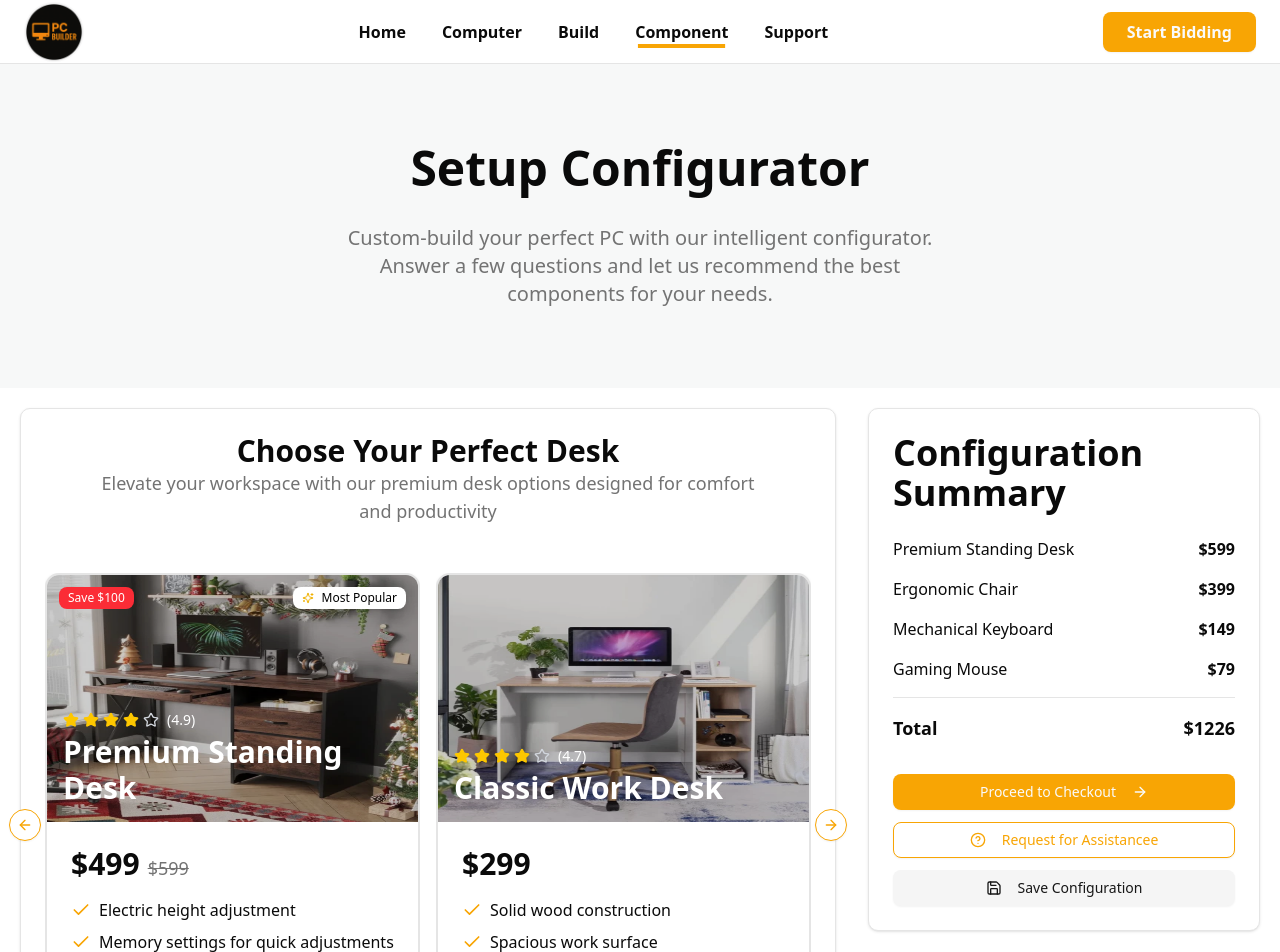
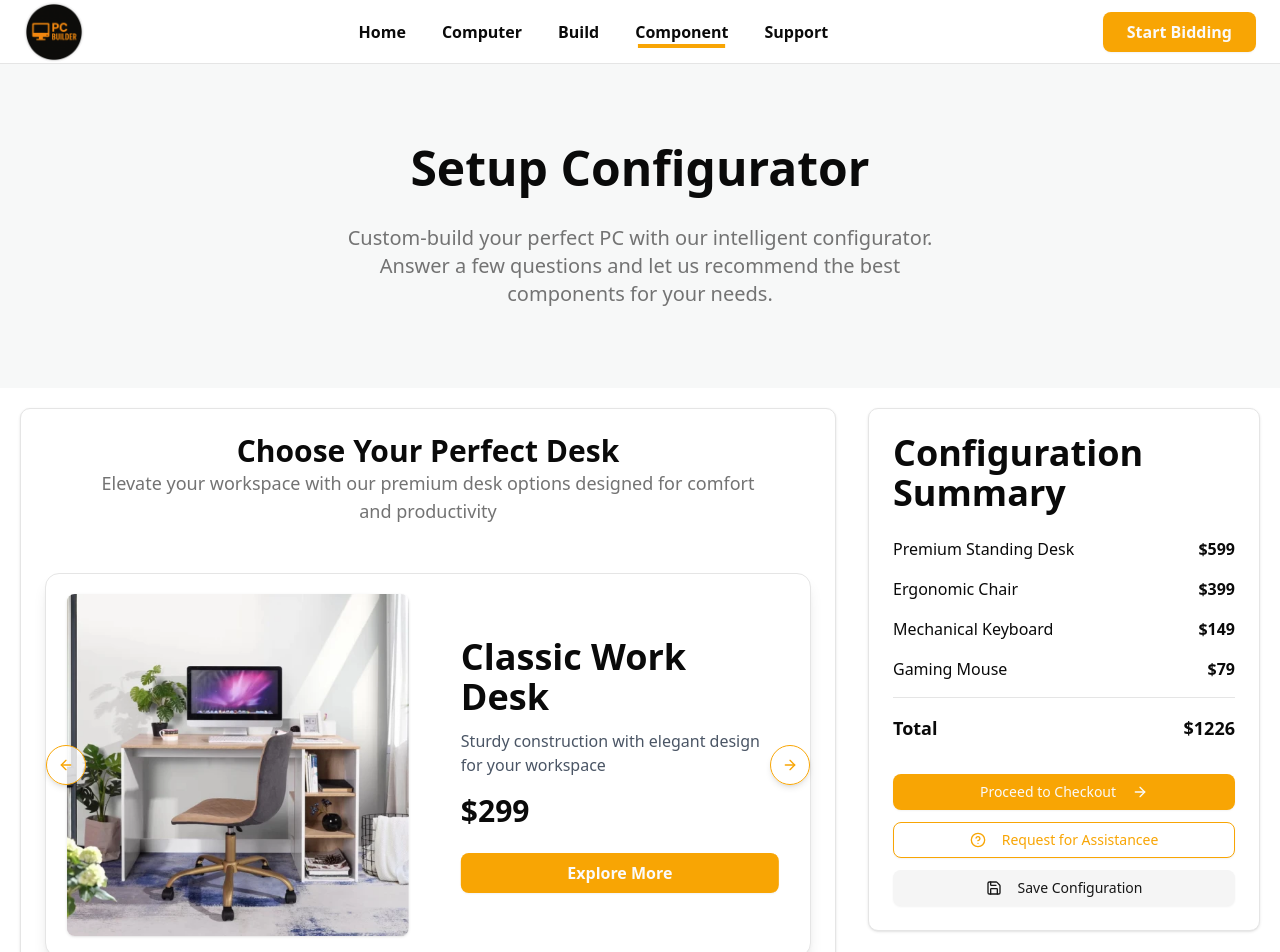
Before and after one commit to alphasspase/custom-pc-builder, a Next.js app: page /component in a window 1280 px wide. Shown: the top 952 px of the page. Built offline with nearby package versions, Linux system fonts and the light colour scheme.

Commit message:
create modal for product selection

```diff
--- /dev/null
+++ b/src/app/component/_components/ProductBanner.tsx
@@ -0,0 +1,135 @@
+'use client';
+
+import { useState, useEffect, useRef } from 'react';
+import type { EmblaCarouselType } from 'embla-carousel';
+import Image from 'next/image';
+import { Card, CardContent } from '@/components/ui/card';
+import {
+  Carousel,
+  CarouselContent,
+  CarouselItem,
+  CarouselNext,
+  CarouselPrevious,
+  type CarouselApi,
+} from '@/components/ui/carousel';
+import { ProductCarousalProps } from '../type';
+import { ProductModal } from './ProductModal';
+import { AspectRatio } from '@radix-ui/react-aspect-ratio';
+
+export default function ProductBanner({
+  products,
+  title,
+  description,
+}: ProductCarousalProps) {
+  const [api, setApi] = useState<CarouselApi>();
+  // eslint-disable-next-line @typescript-eslint/no-unused-vars
+  const [current, setCurrent] = useState(0);
+  const [isAutoPlaying, setIsAutoPlaying] = useState(true);
+  const intervalRef = useRef<NodeJS.Timeout | null>(null);
+
+  // Update current index when carousel changes
+  useEffect(() => {
+    if (!api) return;
+
+    const onChange = (emblaApi: EmblaCarouselType) => {
+      setCurrent(emblaApi.selectedScrollSnap());
+    };
+
+    api.on('select', onChange);
+
+    return () => {
+      api.off('select', onChange);
+    };
+  }, [api]);
+
+  // Auto-play functionality
+  useEffect(() => {
+    if (!api || !isAutoPlaying) {
+      if (intervalRef.current) {
+        clearInterval(intervalRef.current);
+        intervalRef.current = null;
+      }
+
+      return;
+    }
+
+    // Start auto-play
+    intervalRef.current = setInterval(() => {
+      api.scrollNext();
+    }, 5000);
+
+    return () => {
+      if (intervalRef.current) {
+        clearInterval(intervalRef.current);
+        intervalRef.current = null;
+      }
+    };
+  }, [api, isAutoPlaying]);
+
+  // Pause auto-play on hover
+  const handleMouseEnter = () => setIsAutoPlaying(false);
+  const handleMouseLeave = () => setIsAutoPlaying(true);
+
+  return (
+    <Card className="gggggg mx-auto w-full p-0 shadow-lg">
+      <CardContent className="p-0">
+        <Carousel
+          setApi={setApi}
+          className="w-full"
+          onMouseEnter={handleMouseEnter}
+          onMouseLeave={handleMouseLeave}
+        >
+          <CarouselContent>
+            {products.map((product) => (
+              <CarouselItem key={product.id}>
+                <div className="grid h-full md:grid-cols-2">
+                  {/* Image section */}
+                  <AspectRatio className="p-5">
+                    <Image
+                      src={product.image || '/placeholder.svg'}
+                      alt={product.title}
+                      width={600}
+                      height={400}
+                      className="max-h-full w-full rounded-md object-contain shadow-sm"
+                    />
+                  </AspectRatio>
+
+                  {/* Content section */}
+                  <div className="flex flex-col justify-center p-6 md:p-8">
+                    <h2 className={`mb-3 text-2xl font-bold md:text-3xl`}>
+                      {product.title}
+                    </h2>
+                    <p className="mb-4 text-gray-600">{product.description}</p>
+                    {/* {product.discount && ( */}
+                    <div className="mb-6 flex items-baseline">
+                      <div className="text-3xl font-bold">
+                        ${product.price - (product.discount || 0)}
+                      </div>
+                      {product.discount && (
+                        <div className="text-muted-foreground ml-2 text-lg line-through">
+                          ${product.price}
+                        </div>
+                      )}
+                    </div>
+
+                    <ProductModal
+                      products={products}
+                      title={title}
+                      description={description}
+                    />
+                  </div>
+                </div>
+              </CarouselItem>
+            ))}
+          </CarouselContent>
+
+          {/* Custom navigation arrows */}
+          <div>
+            <CarouselPrevious className="hover:bg-primary absolute top-1/2 left-0 h-10 w-10 -translate-y-1/2 rounded-full border bg-white/80 shadow-md hover:text-white" />
+            <CarouselNext className="hover:bg-primary absolute top-1/2 right-0 h-10 w-10 -translate-y-1/2 rounded-full border bg-white/80 shadow-md hover:text-white" />
+          </div>
+        </Carousel>
+      </CardContent>
+    </Card>
+  );
+}
--- a/src/app/component/_components/ProductCard.tsx
+++ b/src/app/component/_components/ProductCard.tsx
@@ -5,7 +5,6 @@ import { Card, CardContent, CardFooter } from '@/components/ui/card';
 import { Badge } from '@/components/ui/badge';
 import { Check, Sparkles, Star, ArrowRight } from 'lucide-react';
 import { ProductOption } from '../type';
-import { CarouselItem } from '@/components/ui/carousel';
 import { motion } from 'framer-motion';
 
 /** Renders a row of star icons based on the product rating */
@@ -41,7 +40,7 @@ export const ProductCard: React.FC<ProductCardProps> = ({
   index,
 }) => {
   return (
-    <CarouselItem className="pl-2 sm:basis-1/2 md:pl-4 lg:basis-1/2">
+    // <CarouselItem className="pl-2 sm:basis-1/2 md:pl-4 lg:basis-1/2">
     <motion.div
       initial={{ opacity: 0, scale: 0.9 }}
       animate={{ opacity: 1, scale: 1 }}
@@ -51,7 +50,7 @@ export const ProductCard: React.FC<ProductCardProps> = ({
     >
       <Card
         className={cn(
-            'group h-full cursor-pointer overflow-hidden border-2 p-0 pb-6 transition-all duration-300',
+          'group h-full cursor-pointer gap-4 overflow-hidden border-2 p-0 pb-6 transition-all duration-300',
           isSelected
             ? 'border-primary shadow-primary/20 shadow-lg'
             : 'border-border hover:border-primary/50',
@@ -103,7 +102,7 @@ export const ProductCard: React.FC<ProductCardProps> = ({
         </div>
 
         <CardContent>
-            <div className="mb-4 flex items-baseline">
+          <div className="mb-1 flex items-baseline">
             <div className="text-3xl font-bold">
               ${product.price - (product.discount || 0)}
             </div>
@@ -113,7 +112,7 @@ export const ProductCard: React.FC<ProductCardProps> = ({
               </div>
             )}
           </div>
-            <ul className="space-y-2">
+          <ul className="space-y-1">
             {product.features.slice(0, 3).map((feature, i) => (
               <motion.li
                 key={i}
@@ -143,6 +142,6 @@ export const ProductCard: React.FC<ProductCardProps> = ({
         </CardFooter>
       </Card>
     </motion.div>
-    </CarouselItem>
+    // </CarouselItem>
   );
 };
--- a/src/app/component/_components/ProductCarousel.tsx
+++ b/src/app/component/_components/ProductCarousel.tsx
@@ -1,32 +1,13 @@
 'use client';
-
-import React, { useState, useEffect } from 'react';
-import { motion, AnimatePresence } from 'framer-motion';
-import {
-  Carousel,
-  CarouselContent,
-  CarouselNext,
-  CarouselPrevious,
-} from '@/components/ui/carousel';
-import { ProductCard } from './ProductCard';
-import { ProductOption } from '../type';
+import { motion } from 'framer-motion';
+import { ProductCarousalProps } from '../type';
+import ProductBanner from './ProductBanner';
 
 export default function ProductCarousel({
   products,
   title,
   description,
-}: {
-  title: string;
-  description: string;
-  products: ProductOption[];
-}) {
-  const [selectedProduct, setSelectedProduct] = useState<string | null>(null);
-  const [mounted, setMounted] = useState(false);
-
-  useEffect(() => {
-    setMounted(true);
-  }, []);
-
+}: ProductCarousalProps) {
   return (
     <div className="relative rounded-lg border bg-white p-6 shadow-sm">
       <div className="relative mx-auto max-w-7xl">
@@ -43,40 +24,11 @@ export default function ProductCarousel({
           </motion.div>
         </div>
 
-        <Carousel
-          opts={{ align: 'start', loop: true }}
-          className="relative w-full"
-        >
-          <CarouselContent className="-ml-2 md:-ml-4">
-            {products.map((product, index) => (
-              <ProductCard
-                key={product.id}
-                product={product}
-                isSelected={selectedProduct === product.id}
-                onSelect={setSelectedProduct}
-                mounted={mounted}
-                index={index}
-              />
-            ))}
-          </CarouselContent>
-          <div className="absolute top-1/2 left-1/2 z-40 flex w-full -translate-x-1/2 transform items-center justify-center gap-2 bg-amber-300">
-            <CarouselPrevious className="ms-3" />
-            <CarouselNext className="me-3" />
-          </div>
-        </Carousel>
-
-        <AnimatePresence>
-          {selectedProduct && (
-            <motion.div
-              initial={{ opacity: 0, y: 20 }}
-              animate={{ opacity: 1, y: 0 }}
-              exit={{ opacity: 0, y: 20 }}
-              className="mt-12 text-center"
-            >
-              {/* Insert additional details for the selected product if needed */}
-            </motion.div>
-          )}
-        </AnimatePresence>
+        <ProductBanner
+          title={title}
+          description={description}
+          products={products}
+        />
       </div>
     </div>
   );
--- /dev/null
+++ b/src/app/component/_components/ProductModal.tsx
@@ -0,0 +1,105 @@
+'use client';
+
+import { useState } from 'react';
+import { useMediaQuery } from '@/hooks/use-media-query';
+import {
+  Dialog,
+  DialogContent,
+  DialogTrigger,
+  DialogTitle,
+  DialogDescription,
+} from '@/components/ui/dialog';
+import {
+  Drawer,
+  DrawerContent,
+  DrawerHeader,
+  DrawerTrigger,
+} from '@/components/ui/drawer';
+import { Button } from '@/components/ui/button';
+import { motion } from 'framer-motion';
+import { ScrollArea } from '@/components/ui/scroll-area';
+import { FaWhiskeyGlass } from 'react-icons/fa6';
+import { ProductCard } from './ProductCard';
+import { ProductCarousalProps, ProductOption } from '../type';
+
+export function ProductModal({
+  products,
+  title,
+  description,
+}: ProductCarousalProps) {
+  const [open, setOpen] = useState(false);
+  const isDesktop = useMediaQuery('(min-width: 768px)');
+
+  const TriggerButton = <Button size={'lg'}>Explore More</Button>;
+
+  return isDesktop ? (
+    <Dialog open={open} onOpenChange={setOpen}>
+      <DialogTrigger asChild>{TriggerButton}</DialogTrigger>
+      <DialogContent className="w-full shadow-2xl sm:max-w-[90vw]">
+        <Header title={title} description={description} />
+        <ModalBody products={products} setOpen={setOpen} />
+      </DialogContent>
+    </Dialog>
+  ) : (
+    <Drawer open={open} onOpenChange={setOpen}>
+      <DrawerTrigger asChild>{TriggerButton}</DrawerTrigger>
+      <DrawerContent className="border-t-primary-200">
+        <DrawerHeader className="text-left">
+          <Header title={title} description={description} />
+        </DrawerHeader>
+        <div className="px-4 pb-4">
+          <ScrollArea className="h-[calc(100dvh-300px)] rounded-md border">
+            <ModalBody products={products} setOpen={setOpen} drawer />
+          </ScrollArea>
+        </div>
+      </DrawerContent>
+    </Drawer>
+  );
+}
+
+function Header({
+  title,
+  description,
+}: {
+  title: string;
+  description: string;
+}) {
+  return (
+    <>
+      <DialogTitle className="text-primary flex items-center gap-2">
+        <FaWhiskeyGlass size={30} className="text-primary" />
+        <span className="text-2xl font-semibold md:text-3xl">{title}</span>
+      </DialogTitle>
+      <DialogDescription>{description}</DialogDescription>
+    </>
+  );
+}
+
+function ModalBody({ products }: { products: ProductOption[] }) {
+  const [selectedProduct, setSelectedProduct] = useState<string | null>(null);
+  const [mounted] = useState(false);
+
+  return (
+    <ScrollArea className="rounded-md border sm:h-[calc(100dvh-170px)]">
+      <div className="space-y-6">
+        <motion.div
+          initial={{ opacity: 0, y: 20 }}
+          animate={{ opacity: 1, y: 0 }}
+          transition={{ duration: 0.4, ease: 'easeOut' }}
+          className="grid grid-cols-1 gap-5 rounded-lg p-5 md:grid-cols-2 lg:grid-cols-3"
+        >
+          {products.map((product, index) => (
+            <ProductCard
+              key={product.id}
+              product={product}
+              isSelected={selectedProduct === product.id}
+              onSelect={setSelectedProduct}
+              mounted={mounted}
+              index={index}
+            />
+          ))}
+        </motion.div>
+      </div>
+    </ScrollArea>
+  );
+}
--- a/src/app/component/page.tsx
+++ b/src/app/component/page.tsx
@@ -23,6 +23,7 @@ const componentPage = () => {
               comfort and productivity"
             products={products}
           />
+
           <ProductCarousel
             title="Find Your Ultimate Chair Experience"
             description="Discover chairs crafted with precision, offering superior comfort, ergonomic support, and sleek design to elevate your workspace."
--- a/src/app/component/type.ts
+++ b/src/app/component/type.ts
@@ -11,3 +11,9 @@ export interface ProductOption {
   color: string;
   //   icon: React.ReactNode;
 }
+
+export interface ProductCarousalProps {
+  title: string;
+  description: string;
+  products: ProductOption[];
+}
```
Lines whose indentation alone changed are shown as unchanged.
